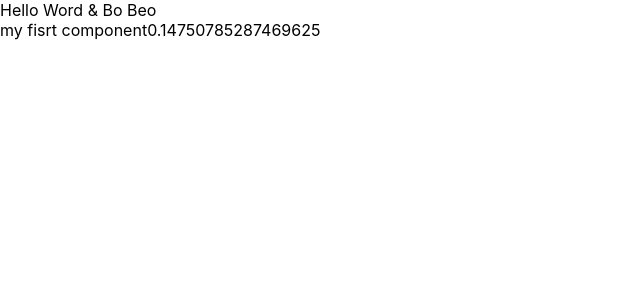
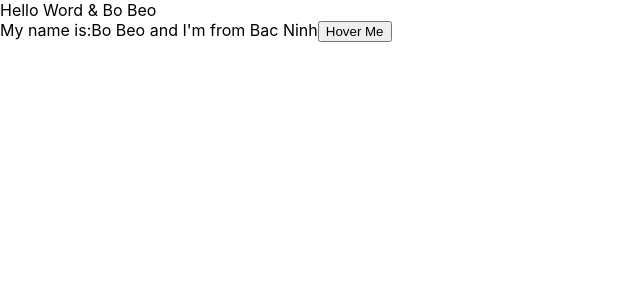
Before and after one commit to bobeo13082003/Learn-ReactJS, a React (Create React App) app: page / in a window 1280 px wide. Shown: the top 300 px of the page, without its empty margins (0-640 px from the left). Built offline with nearby package versions, Linux system fonts and the light colour scheme.

Commit message:
even and state

```diff
--- a/src/App.js
+++ b/src/App.js
@@ -3,30 +3,40 @@ import './App.css';
 import { useDispatch, useSelector } from 'react-redux';
 import { increaseCounter, decreaseCounter } from './redux/action/counterAction';
 import MyComponent from './components/MyComponents';
+import React from 'react';
+
+class App extends React.Component {
+  render() {
+    return (
+      <div>
+        Hello Word &amp; Bo Beo
+        <MyComponent></MyComponent>
+      </div>
+    );
+  }
+}
 
 
 
-const App = () => {
-  const count = useSelector(state => state.counter.count);
-  const dispatch = useDispatch();
 
-  return (
-    <div>
-      Hello Word &amp; Bo Beo
-      <MyComponent></MyComponent>
-    </div>
-    // <div className="App">
-    //   <header className="App-header">
-    //     <img src={logo} className="App-logo" alt="logo" />
-    //     <p>
-    //       Hello Bo Beo
-    //     </p>
-    //     <div>Count = {count}</div>
-    //     <button onClick={() => dispatch(increaseCounter())}>Increase</button>
-    //     <button onClick={() => dispatch(decreaseCounter())}>Decrease</button>
-    //   </header>
-    // </div>
-  );
-}
+// const App = () => {
+//   const count = useSelector(state => state.counter.count);
+//   const dispatch = useDispatch();
+
+//   return (
+
+//     <div className="App">
+//       <header className="App-header">
+//         <img src={logo} className="App-logo" alt="logo" />
+//         <p>
+//           Hello Bo Beo
+//         </p>
+//         <div>Count = {count}</div>
+//         <button onClick={() => dispatch(increaseCounter())}>Increase</button>
+//         <button onClick={() => dispatch(decreaseCounter())}>Decrease</button>
+//       </header>
+//     </div>
+//   );
+// }
 
 export default App;
--- a/src/components/MyComponents.js
+++ b/src/components/MyComponents.js
@@ -6,13 +6,32 @@ import React from "react";
 
 class MyComponent extends React.Component {
 
+    state = {
+        name: 'Bo Beo',
+        address: 'Bac Ninh',
+        age: 21
+    }
+
+
+    handleClick(even) {
+        // console.log('>> Click Me ');
+        // console.log(even);
+    }
+
+
+    handleOnMouseOver(even) {
+        console.log(even);
+    }
+
     //JSX
     render() {
         return (
             <div>
-                my fisrt component
+                My name is:
 
-                {Math.random()}
+                {this.state.name} and I'm from {this.state.address}
+                <button handleOnMouseOver={this.handleOnMouseOver}>Hover Me</button>
+
             </div>
         )
 
```
